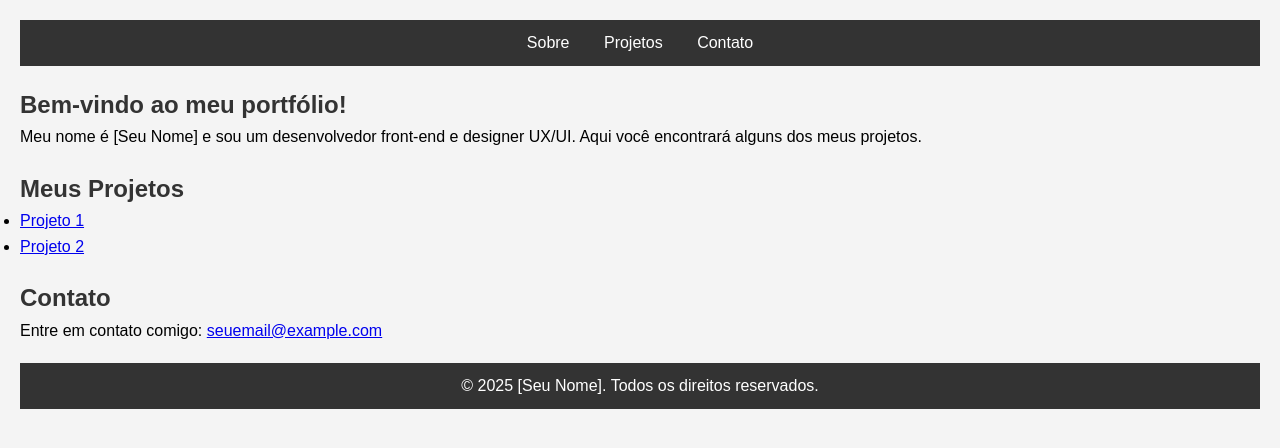
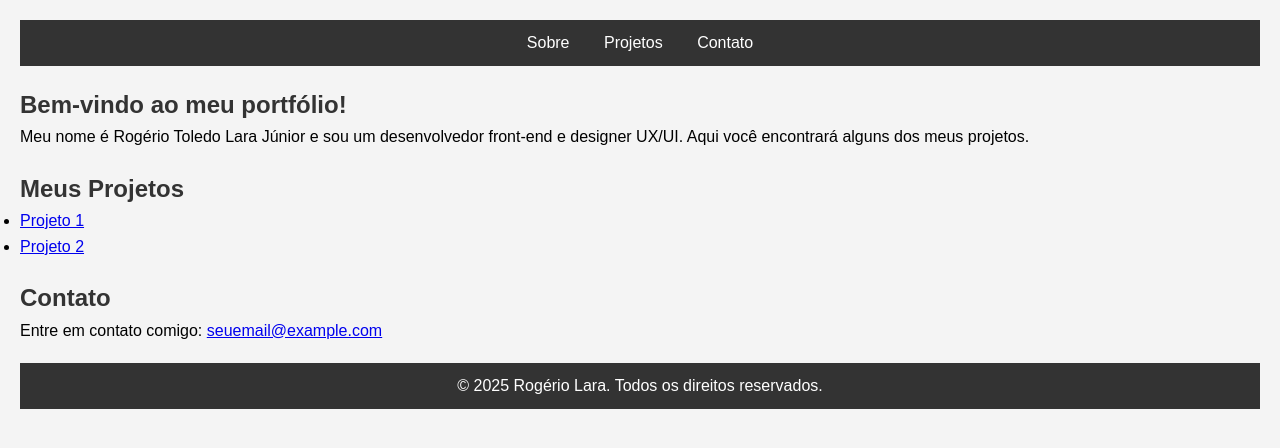
Before and after one commit to rogeriolara/rogeriolara.github.io, a plain HTML site: page index.html in a window 1280 px wide. Drawn offline with Linux system fonts and the light colour scheme.

Commit message:
Update index.html

```diff
--- a/index.html
+++ b/index.html
@@ -3,7 +3,7 @@
 <head>
     <meta charset="UTF-8">
     <meta name="viewport" content="width=device-width, initial-scale=1.0">
-    <title>Portfólio - [Seu Nome]</title>
+    <title>Portfólio - Rogério Lara</title>
     <link rel="stylesheet" href="style.css">
 </head>
 <body>
@@ -19,7 +19,7 @@
 
     <section id="sobre">
         <h1>Bem-vindo ao meu portfólio!</h1>
-        <p>Meu nome é [Seu Nome] e sou um desenvolvedor front-end e designer UX/UI. Aqui você encontrará alguns dos meus projetos.</p>
+        <p>Meu nome é Rogério Toledo Lara Júnior e sou um desenvolvedor front-end e designer UX/UI. Aqui você encontrará alguns dos meus projetos.</p>
     </section>
 
     <section id="projetos">
@@ -36,7 +36,7 @@
     </section>
 
     <footer>
-        <p>&copy; 2025 [Seu Nome]. Todos os direitos reservados.</p>
+        <p>&copy; 2025 Rogério Lara. Todos os direitos reservados.</p>
     </footer>
 
     <script src="script.js"></script>
```
